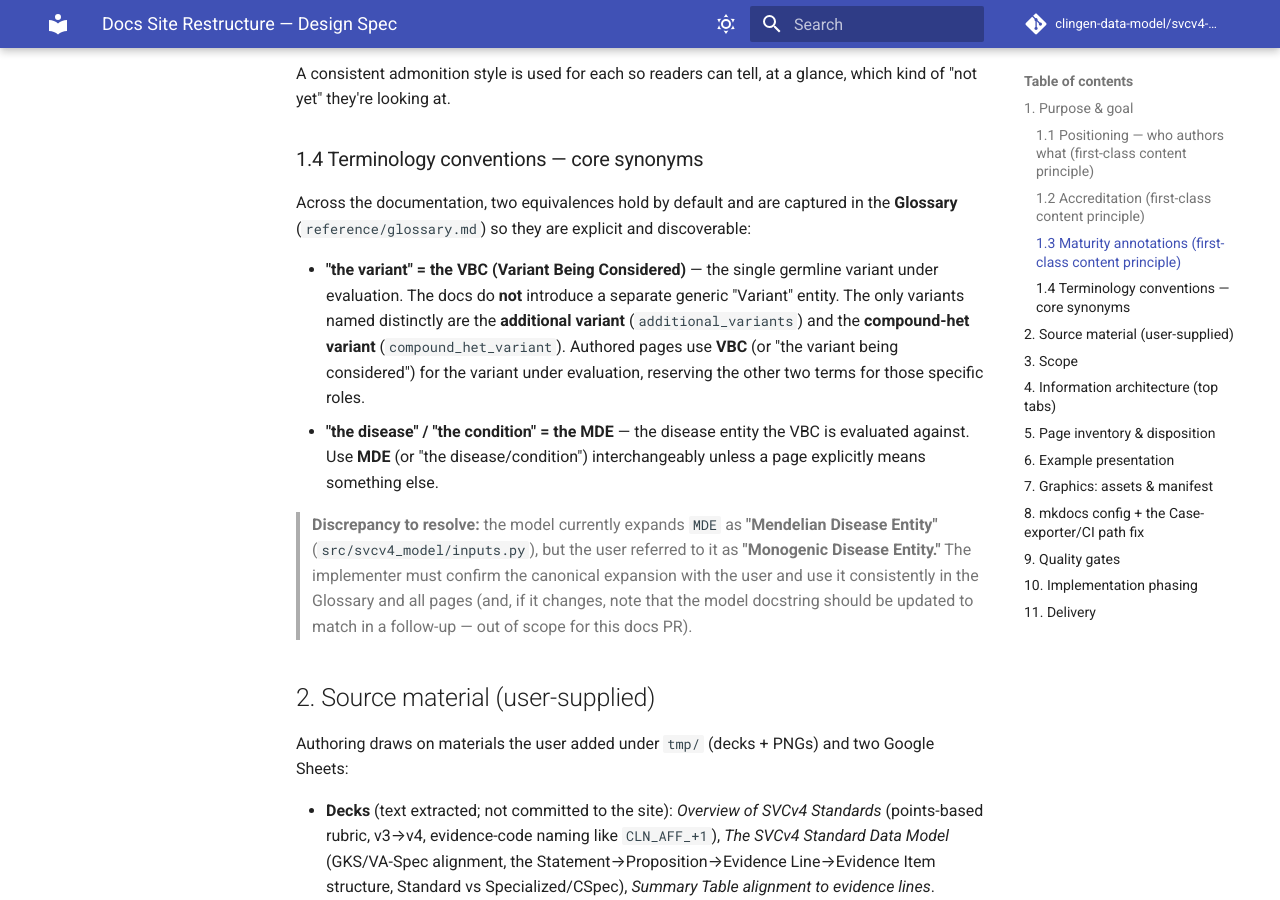
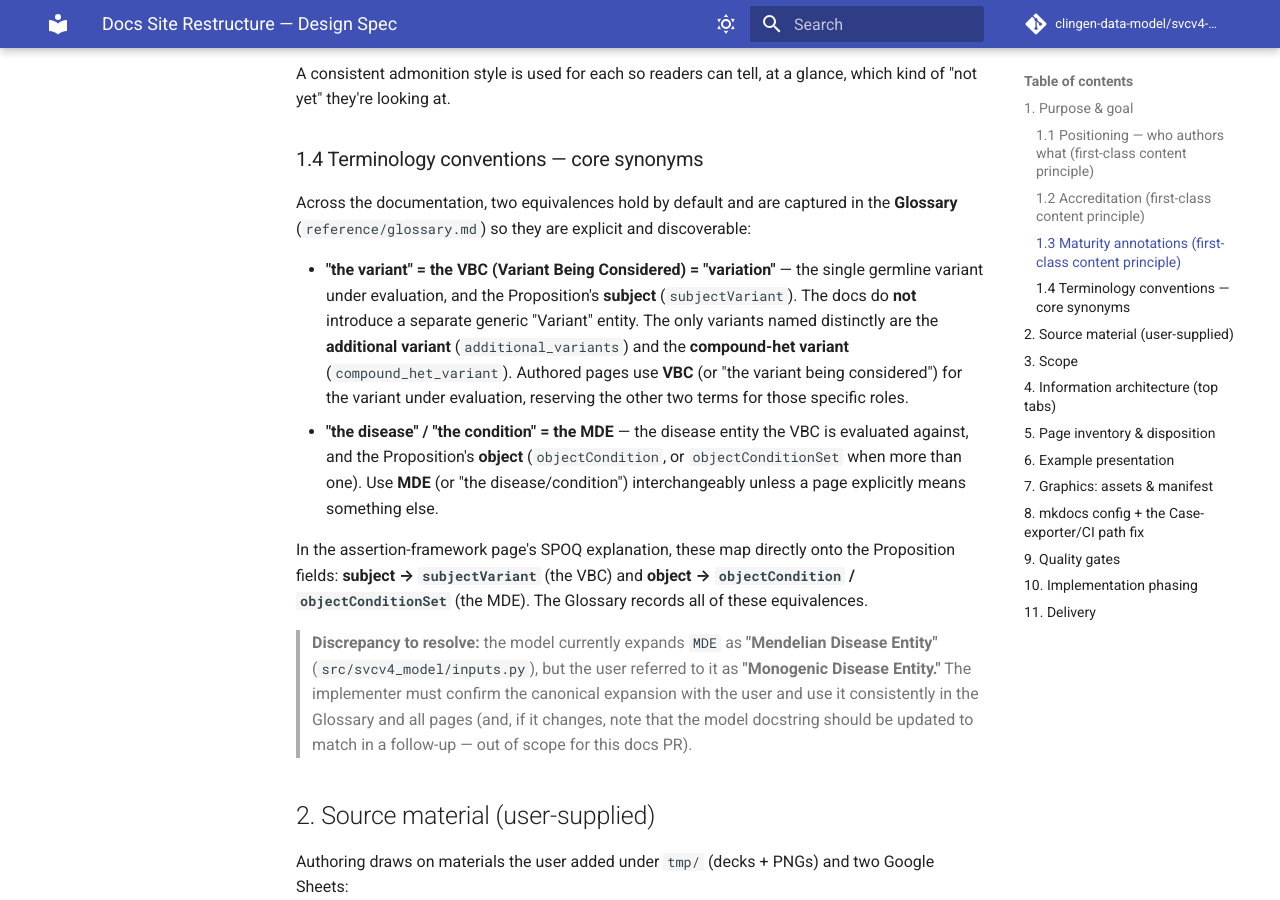
Before and after one commit to clingen-data-model/svcv4-model, an MkDocs documentation site: the page built from docs/superpowers/specs/2026-06-11-docs-restructure-design.md, in a window 1280 px wide and 900 px high, scrolled down 2285 px. Built offline with MkDocs 1.6.1 and Material for MkDocs 9.7.7, drawn with Linux system fonts in a browser that asks for light colours; comment, search, counter and statistics services are not loaded.

Commit message:
docs: spec — map terminology synonyms to Proposition SPOQ fields
subjectVariant = the variant/VBC/variation (Proposition subject);
objectCondition/objectConditionSet = the disease/condition/MDE (Proposition
object). Recorded in §1.4 and the Glossary; reflected in the assertion-framework
SPOQ explanation.

Co-Authored-By: Claude Opus 4.8 (1M context) <noreply@anthropic.com>

```diff
--- a/docs/superpowers/specs/2026-06-11-docs-restructure-design.md
+++ b/docs/superpowers/specs/2026-06-11-docs-restructure-design.md
@@ -97,16 +97,24 @@ which kind of "not yet" they're looking at.
 Across the documentation, two equivalences hold by default and are captured in the
 **Glossary** (`reference/glossary.md`) so they are explicit and discoverable:
 
-- **"the variant" = the VBC (Variant Being Considered)** — the single germline
-  variant under evaluation. The docs do **not** introduce a separate generic
-  "Variant" entity. The only variants named distinctly are the **additional
-  variant** (`additional_variants`) and the **compound-het variant**
+- **"the variant" = the VBC (Variant Being Considered) = "variation"** — the
+  single germline variant under evaluation, and the Proposition's **subject**
+  (`subjectVariant`). The docs do **not** introduce a separate generic "Variant"
+  entity. The only variants named distinctly are the **additional variant**
+  (`additional_variants`) and the **compound-het variant**
   (`compound_het_variant`). Authored pages use **VBC** (or "the variant being
   considered") for the variant under evaluation, reserving the other two terms
   for those specific roles.
 - **"the disease" / "the condition" = the MDE** — the disease entity the VBC is
-  evaluated against. Use **MDE** (or "the disease/condition") interchangeably
-  unless a page explicitly means something else.
+  evaluated against, and the Proposition's **object**
+  (`objectCondition`, or `objectConditionSet` when more than one). Use **MDE**
+  (or "the disease/condition") interchangeably unless a page explicitly means
+  something else.
+
+In the assertion-framework page's SPOQ explanation, these map directly onto the
+Proposition fields: **subject → `subjectVariant`** (the VBC) and **object →
+`objectCondition` / `objectConditionSet`** (the MDE). The Glossary records all of
+these equivalences.
 
 > **Discrepancy to resolve:** the model currently expands `MDE` as **"Mendelian
 > Disease Entity"** (`src/svcv4_model/inputs.py`), but the user referred to it as
```
